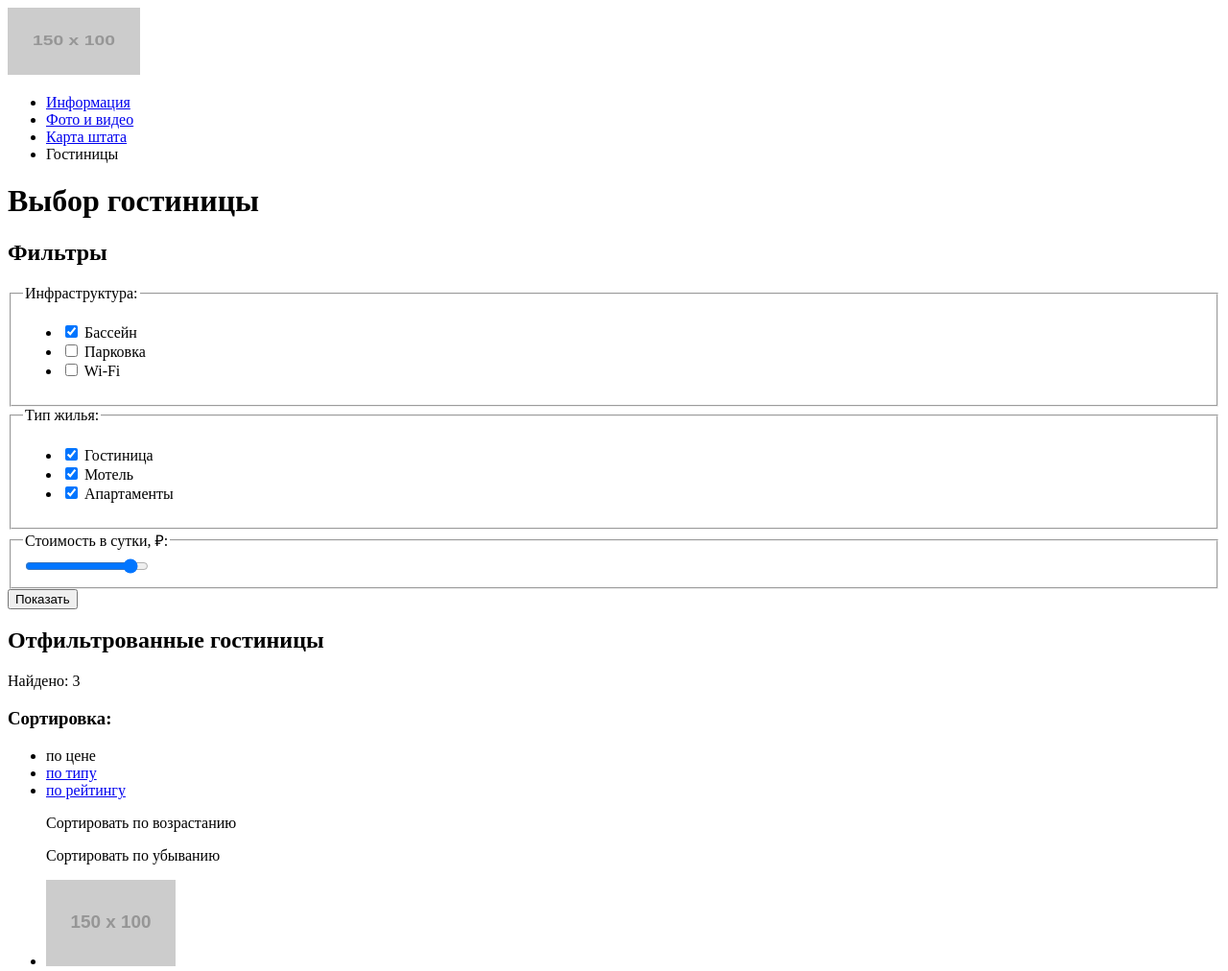
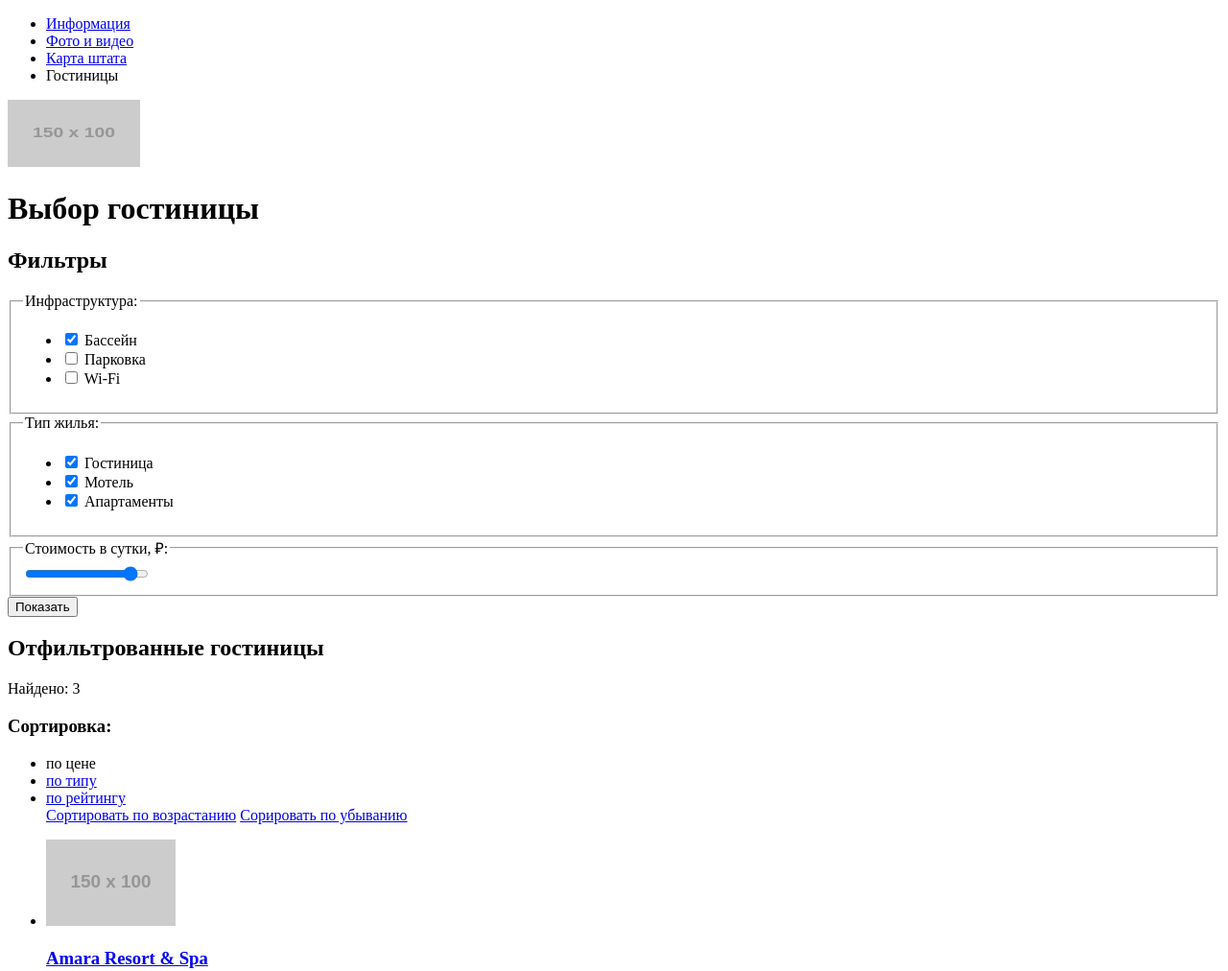
Before and after one commit to karinaivanushkova/1631929-sedona-31, a plain HTML site: page catalog.html in a window 1280 px wide. Shown: the top 1012 px of the page at 96% size. Drawn offline with Linux system fonts and the light colour scheme; placeholder pictures from the web are drawn by us.

Commit message:
Внесла правки

```diff
--- a/catalog.html
+++ b/catalog.html
@@ -7,9 +7,6 @@
 <body>
     <header>
       <nav>
-        <a>
-          <img src="https://via.placeholder.com/150x100" width="138" height="70" alt="Логотип">
-        </a>
         <ul>
           <li><a href="blank.html">Информация</a></li>
           <li><a href="blank.html">Фото и видео</a></li>
@@ -17,6 +14,9 @@
           <li><a>Гостиницы</a></li>
         </ul>
       </nav>
+      <a>
+        <img src="https://via.placeholder.com/150x100" width="138" height="70" alt="Логотип">
+      </a>
     </header>
     <main>
         <h1>Выбор гостиницы</h1>
@@ -79,10 +79,8 @@
                     <a href="#">по рейтингу</a>
                 </li>
                 <div>
-                  <a href="#"></a>
-                  <a href="#"></a>
-                  <p>Сортировать по возрастанию</p>
-                  <p>Сортировать по убыванию</p>
+                  <a href="#">Сортировать по возрастанию</a>
+                  <a href="#">Сорировать по убыванию</a>
                 </div>
             </ul>
             <ul>
@@ -97,7 +95,7 @@
                       <p>От 4000 ₽</p>
                       <a href="#">Подробнее</a>
                       <button type="button">Забронировать</button>
-                    </div>>
+                    </div>
                     <div>
                       <img src="https://via.placeholder.com/150x100" width="19" height="17" alt="Звёзда рейтинга">
                       <img src="https://via.placeholder.com/150x100" width="19" height="17" alt="Звёзда рейтинга">
```
Also changed, not shown: index.html (+7 -1 lines). Lines whose indentation alone changed are shown as unchanged.
